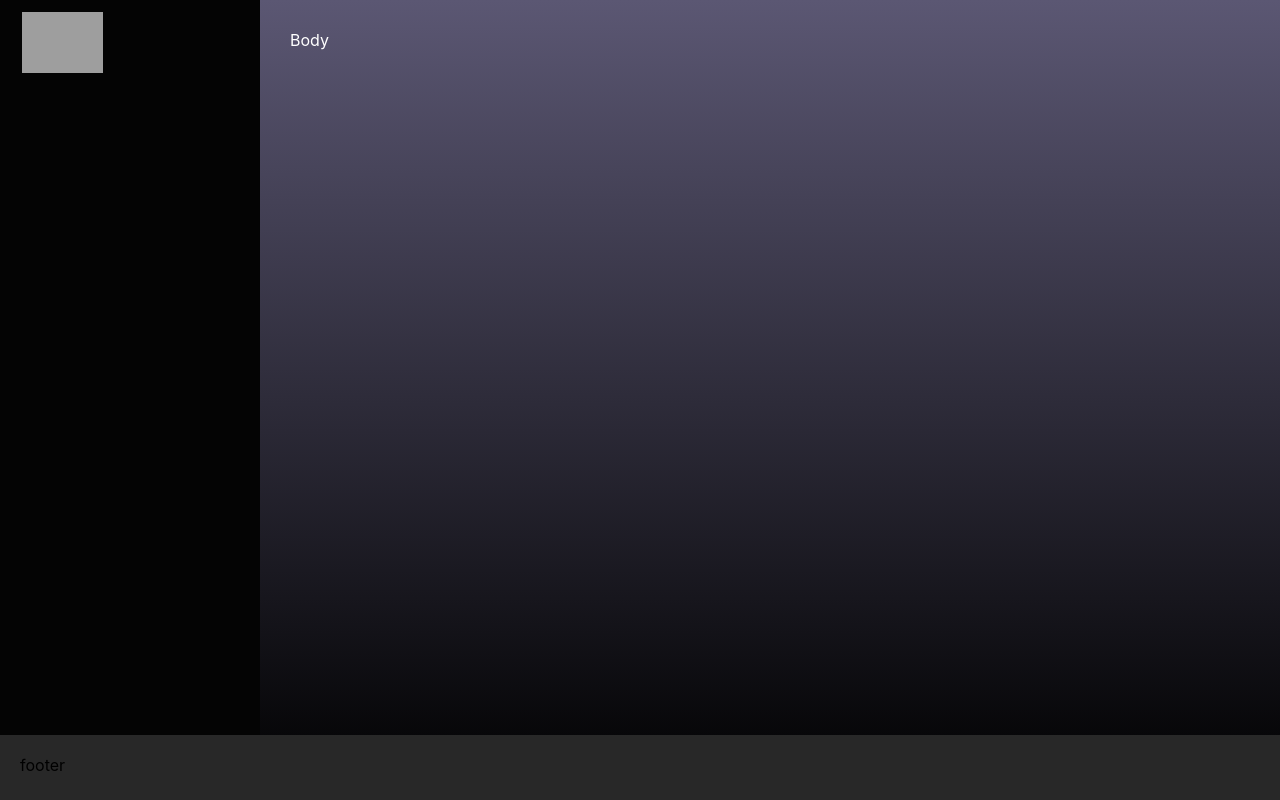
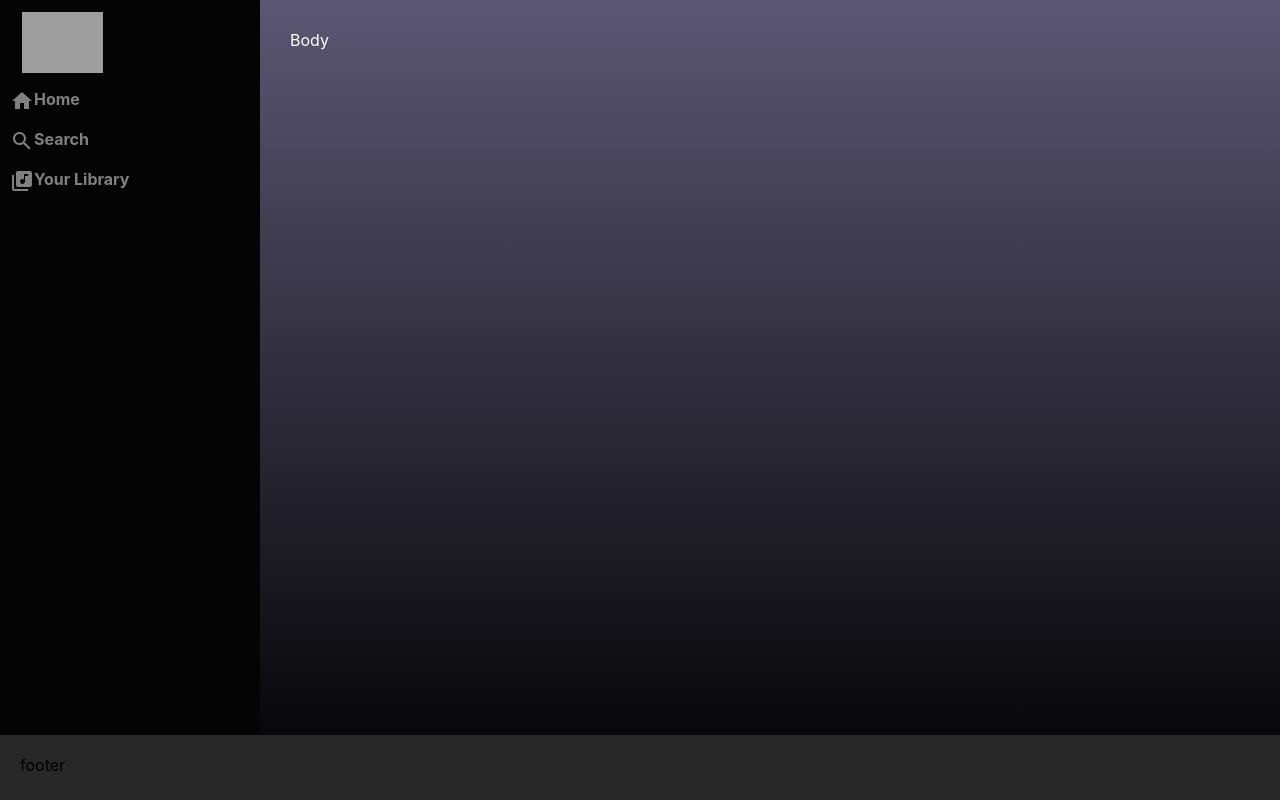
Before and after one commit to Swanand-Wagh/Alias-Spotify-Clone, a React (Create React App) app: page / in a window 1280 px wide. Built offline with nearby package versions, Linux system fonts and the light colour scheme; grey boxes are pictures that could not be loaded; the HTML template or start-up script is replaced by a standard one; what spotify-web-api-js would draw is missing.

Commit message:
first 3 SidebarOptions structure

```diff
--- a/package.json
+++ b/package.json
@@ -3,6 +3,8 @@
   "version": "0.1.0",
   "private": true,
   "dependencies": {
+    "@material-ui/core": "^4.12.3",
+    "@material-ui/icons": "^4.11.2",
     "@testing-library/jest-dom": "^5.11.9",
     "@testing-library/react": "^11.2.3",
     "@testing-library/user-event": "^12.6.2",
--- a/src/components/Sidebar.js
+++ b/src/components/Sidebar.js
@@ -1,5 +1,9 @@
 import React from "react";
 import "./Sidebar.css";
+import SidebarOption from "./SidebarOption";
+import HomeIcon from "@material-ui/icons/Home";
+import SearchIcon from "@material-ui/icons/Search";
+import LibraryMusicIcon from "@material-ui/icons/LibraryMusic";
 
 const Sidebar = () => {
   return (
@@ -10,6 +14,9 @@ const Sidebar = () => {
           src="https://getheavy.com/wp-content/uploads/2019/12/spotify2019-830x350.jpg"
           alt="sidebar_logo"
         />
+        <SidebarOption title="Home" Icon={HomeIcon} />
+        <SidebarOption title="Search" Icon={SearchIcon} />
+        <SidebarOption title="Your Library" Icon={LibraryMusicIcon} />
       </div>
     </>
   );
--- /dev/null
+++ b/src/components/SidebarOption.css
@@ -0,0 +1,10 @@
+.sidebarOption {
+  color: grey;
+  cursor: pointer;
+  height: 40px;
+  transition: 100ms color ease-in;
+  display: flex;
+}
+.sidebarOption:hover {
+  color: white;
+}
--- /dev/null
+++ b/src/components/SidebarOption.js
@@ -0,0 +1,15 @@
+import React from "react";
+import "./SidebarOption.css";
+
+const SidebarOption = ({ title, Icon }) => {
+  return (
+    <>
+      <div className="sidebarOption">
+        {Icon && <Icon className="sidebarOption_icon" />}
+        {Icon ? <h4>{title}</h4> : <p>{title}</p>}
+      </div>
+    </>
+  );
+};
+
+export default SidebarOption;
```
Also changed, not shown: 2 other files (tests, documents, lock files or other folders).
